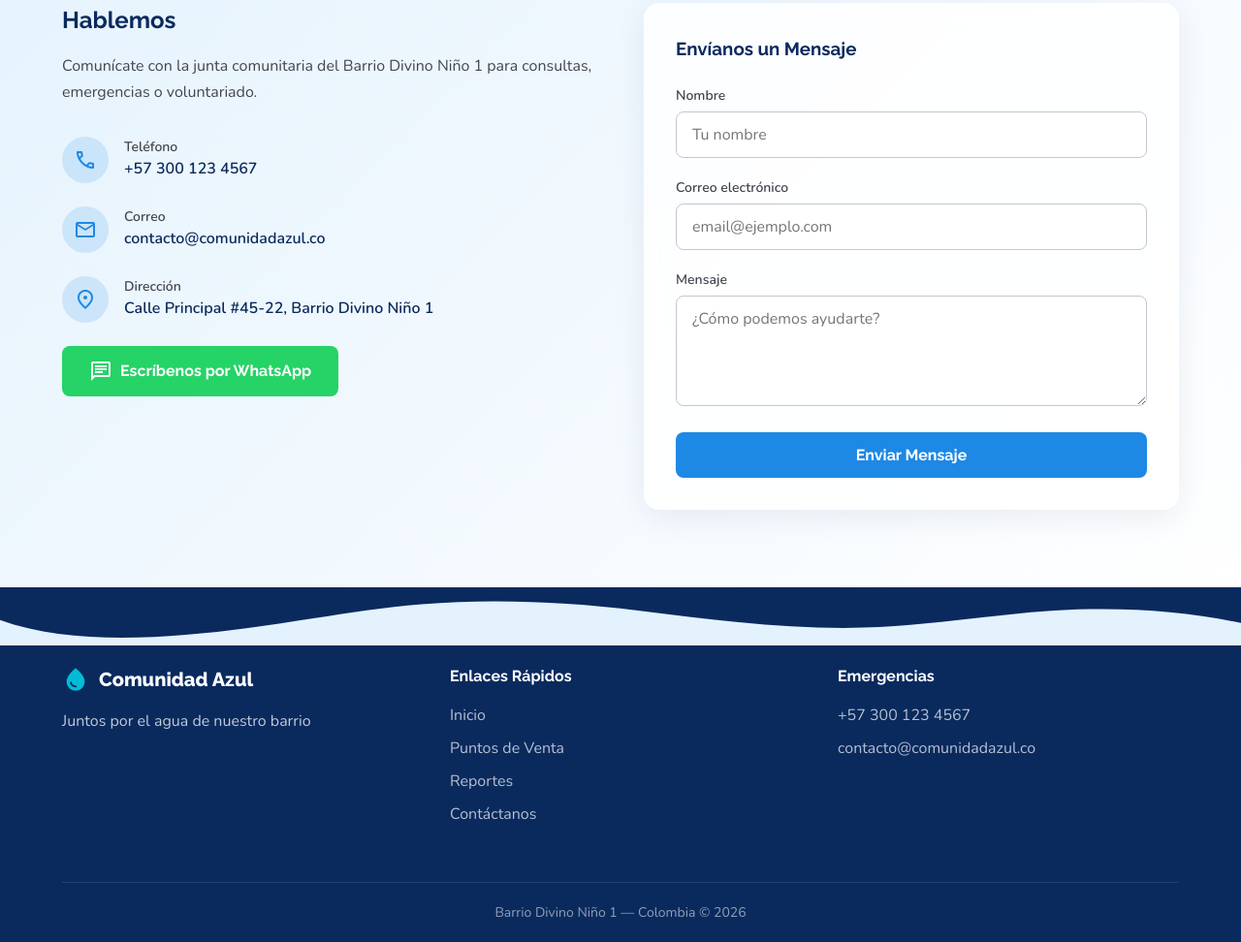
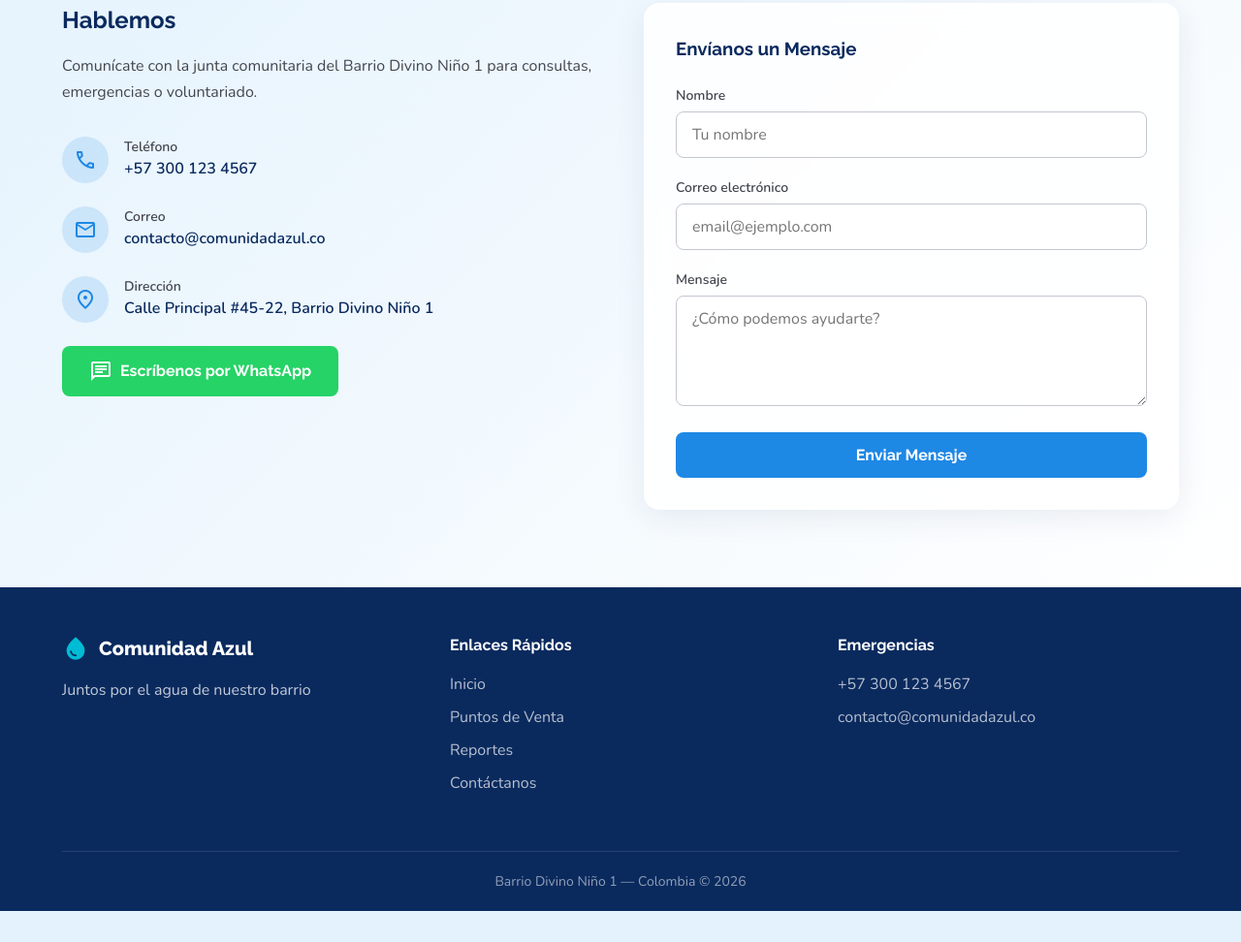
Before and after one commit to SantiagoMontenegroC/comunidad-azul, a plain HTML site: page index.html in a window 1280 px wide. Shown: the part 3032-4004 px from the top of the page at 97% size. After the commit the page ends 3972 px from the top, so only its background shows below. Drawn offline with nearby package versions, Linux system fonts and the light colour scheme; no server answers.

Commit message:
Actualiza sitio Comunidad Azul

```diff
--- a/css/contacto.css
+++ b/css/contacto.css
@@ -90,15 +90,7 @@
   position: relative;
   background: var(--azul-profundo);
   color: var(--blanco);
-  padding-top: 80px;
-}
-
-.site-footer .waves-top {
-  top: 0;
-}
-
-.site-footer .waves-top .shape-fill {
-  fill: var(--azul-claro);
+  padding-top: 3rem;
 }
 
 .footer__grid {
--- a/css/styles.css
+++ b/css/styles.css
@@ -249,37 +249,6 @@ ul {
   font-variation-settings: 'FILL' 1, 'wght' 400, 'GRAD' 0, 'opsz' 24;
 }
 
-/* Olas decorativas (animadas) */
-.waves-top {
-  position: absolute;
-  top: 0;
-  left: 0;
-  width: 100%;
-  overflow: hidden;
-  line-height: 0;
-  transform: rotate(180deg);
-  z-index: 1;
-}
-
-.waves-top svg {
-  display: block;
-  width: 100%;
-  height: 60px;
-}
-
-.waves-top .shape-fill {
-  fill: var(--azul-claro);
-}
-
-.wave-animate {
-  animation: waveMove 8s ease-in-out infinite alternate;
-}
-
-@keyframes waveMove {
-  0% { transform: translateX(0); }
-  100% { transform: translateX(-25px); }
-}
-
 /* Punto verde parpadeante (BD conectada) */
 .db-indicator {
   display: inline-flex;
--- a/index.html
+++ b/index.html
@@ -311,12 +311,6 @@
 
   <!-- ========== 6. FOOTER ========== -->
   <footer class="site-footer" role="contentinfo">
-    <div class="waves-top" aria-hidden="true">
-      <svg xmlns="http://www.w3.org/2000/svg" viewBox="0 0 1200 120" preserveAspectRatio="none">
-        <path d="M0,0V46.29c47.79,22.2,103.59,32.17,158,28,70.36-5.37,136.33-33.31,206.8-37.5C438.64,32.43,512.34,53.67,583,72.05c69.27,18,138.3,24.88,209.4,13.08,36.15-6,69.85-17.84,104.45-29.34C989.49,25,1113-14.29,1200,52.47V0Z" class="shape-fill"></path>
-      </svg>
-    </div>
-
   <div class="container">
     <div class="footer__grid">
       <div>
```
